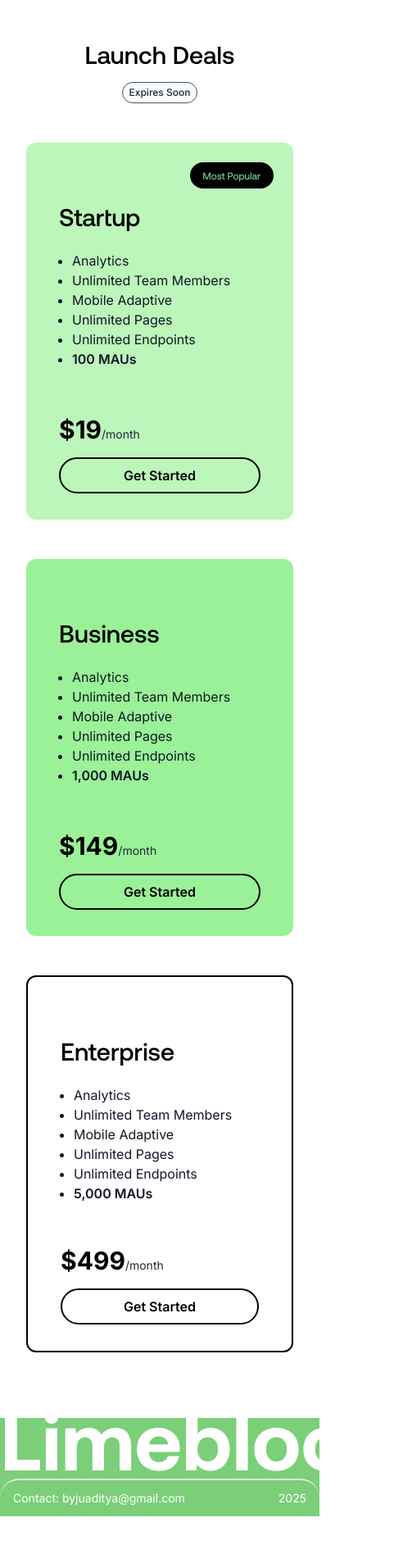
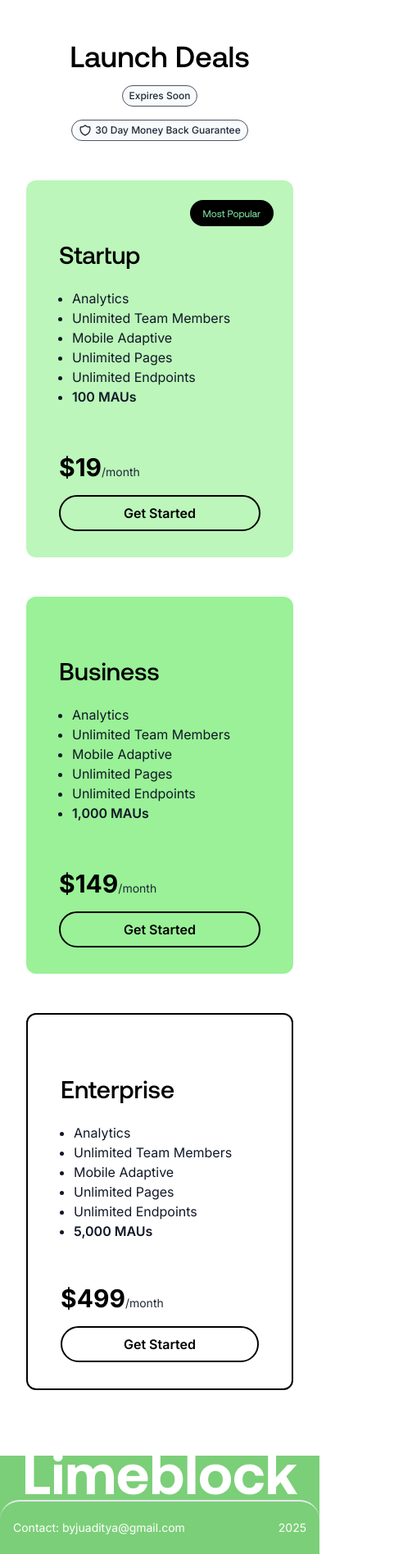
Before and after one commit to TheWiseGhost/Limeblock, a Next.js app: page /checkout in a window 390 px wide. Shown: the whole page at 82% size, 481 px wide, since content can reach past the window. Before the commit the page ends 1850 px from the top, so only its background shows below. Built offline with nearby package versions, Linux system fonts and the light colour scheme.

Commit message:
30 day money back + some tweaks for SEO

```diff
--- a/src/app/page.js
+++ b/src/app/page.js
@@ -1,5 +1,3 @@
-"use client";
-
 // import { ChatWidget } from "@limeblock/react";
 import ChatWidget from "@/components/implementation/ChatWidget";
 import CodeImplementation from "@/components/landing/CodeImplementation";
--- a/src/components/landing/DIY.jsx
+++ b/src/components/landing/DIY.jsx
@@ -1,3 +1,5 @@
+"use client";
+
 import { IconBinaryTree2, IconFileText } from "@tabler/icons-react";
 import React, { useState, useEffect, useRef } from "react";
 import VideoLoading from "../global/VideoLoading";
--- a/src/components/landing/Footer.jsx
+++ b/src/components/landing/Footer.jsx
@@ -3,7 +3,7 @@ import React from "react";
 const Footer = () => {
   return (
     <div className="h-[120px] md:h-[240px] bg-[#7BCF78] flex flex-col">
-      <h1 className="text-center font-aeonik font-semibold text-white text-[100px] md:text-[240px] leading-none -mt-[26px] md:-mt-[62px]">
+      <h1 className="text-center font-aeonik font-semibold text-white text-[70px] md:text-[240px] leading-none -mt-[16px] md:-mt-[62px]">
         Limeblock
       </h1>
       <div className="border-t-2 h-full rounded-3xl flex font-inter text-white justify-between text-sm md:text-base px-4 md:px-32 flex-row items-center">
--- a/src/components/landing/Pricing.jsx
+++ b/src/components/landing/Pricing.jsx
@@ -1,5 +1,6 @@
 "use client";
 
+import { IconShield } from "@tabler/icons-react";
 import React from "react";
 
 const Pricing = () => {
@@ -45,10 +46,13 @@ const Pricing = () => {
 
   return (
     <div className="min-h-screen pt-24 px-4 pb-20 md:px-16 font-inter">
-      <h1 className="flex flex-col md:flex-row items-center font-aeonik text-3xl md:text-7xl font-medium mb-12">
+      <h1 className="flex flex-col md:flex-row items-center font-aeonik text-4xl md:text-7xl font-medium mb-12">
         Launch Deals{" "}
         <div className="bg-gray-50 border text-gray-800 border-gray-600 ml-0 md:ml-8 mt-4 font-inter px-2 md:px-4 text-xs md:text-sm py-1 rounded-full">
           Expires Soon
+        </div>
+        <div className="bg-gray-50 flex flex-row items-center border text-gray-800 border-gray-600 ml-0 md:ml-8 mt-4 font-inter px-2 md:px-4 text-xs md:text-sm py-1 rounded-full">
+          <IconShield className="size-4 mr-1" /> 30 Day Money Back Guarantee
         </div>
       </h1>
       <div className="grid grid-cols-1 md:grid-cols-3 gap-12 font-inter px-4">
--- a/src/components/landing/ProductSnippets.jsx
+++ b/src/components/landing/ProductSnippets.jsx
@@ -82,7 +82,10 @@ const ProductSnippets = () => {
         </div>
 
         {/* Right side elements - Staggered column layout */}
-        <div className="hidden md:flex w-1/3 relative justify-center mt-12">
+        <div className="hidden md:flex w-1/3 relative justify-center mt-24">
+          <h1 className="-mt-20 font-aeonik font-medium text-5xl">
+            Demo Steps
+          </h1>
           {/* User Input Prompt - First step */}
           <div
             className={`absolute bg-white rounded-lg p-4 border-l-4 border-l-lime border border-neutral-200 flex items-center transition-opacity duration-500 w-5/6 ${
@@ -128,7 +131,7 @@ const ProductSnippets = () => {
 
           {/* User Confirmation - Fourth step */}
           <div
-            className={`absolute top-52  bg-white rounded-lg p-4 border-l-4 border-l-lime border border-neutral-200 flex items-center transition-opacity duration-500 w-5/6 ${
+            className={`absolute top-44  bg-white rounded-lg p-4 border-l-4 border-l-lime border border-neutral-200 flex items-center transition-opacity duration-500 w-5/6 ${
               isVisible(24, 27) ? "opacity-100" : "opacity-0"
             }`}
           >
@@ -140,7 +143,7 @@ const ProductSnippets = () => {
 
           {/* Action Committed - Fifth step */}
           <div
-            className={`absolute top-56  bg-white rounded-lg p-4 border-l-4 border-l-lime border border-neutral-200 flex items-center transition-opacity duration-500 w-5/6 ${
+            className={`absolute top-52  bg-white rounded-lg p-4 border-l-4 border-l-lime border border-neutral-200 flex items-center transition-opacity duration-500 w-5/6 ${
               isVisible(27, 35) ? "opacity-100" : "opacity-0"
             }`}
           >
```
